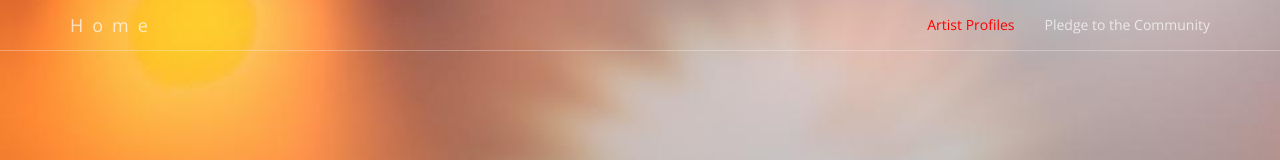
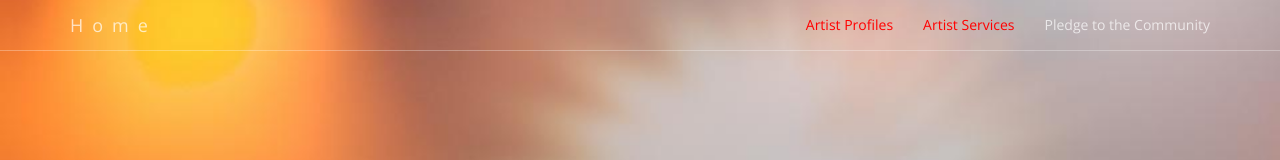
Before and after one commit to yaleilya3ein/yaleilya3ein.github.io, a plain HTML site: page index.html in a window 1280 px wide. Shown: the top 160 px of the page. Drawn offline with nearby package versions, Linux system fonts and the light colour scheme.

Commit message:
Update index.html

```diff
--- a/index.html
+++ b/index.html
@@ -56,6 +56,11 @@ Although you can use them, for a more unique website, replace these images with
                     <li class="active">
                         <a href="yaleilya3ein.github.io/ap/ap.html">Artist Profiles</a>
                     </li>
+
+			<li class="active">
+                        <a href="yaleilya3ein.github.io/Services4artists/serv4artists.html">Artist Services</a>
+                    	</li>
+
                     <li>
                         <a href="https://www.patreon.com/bePatron?c=862913">Pledge to the Community</a>
                     </li>
```
